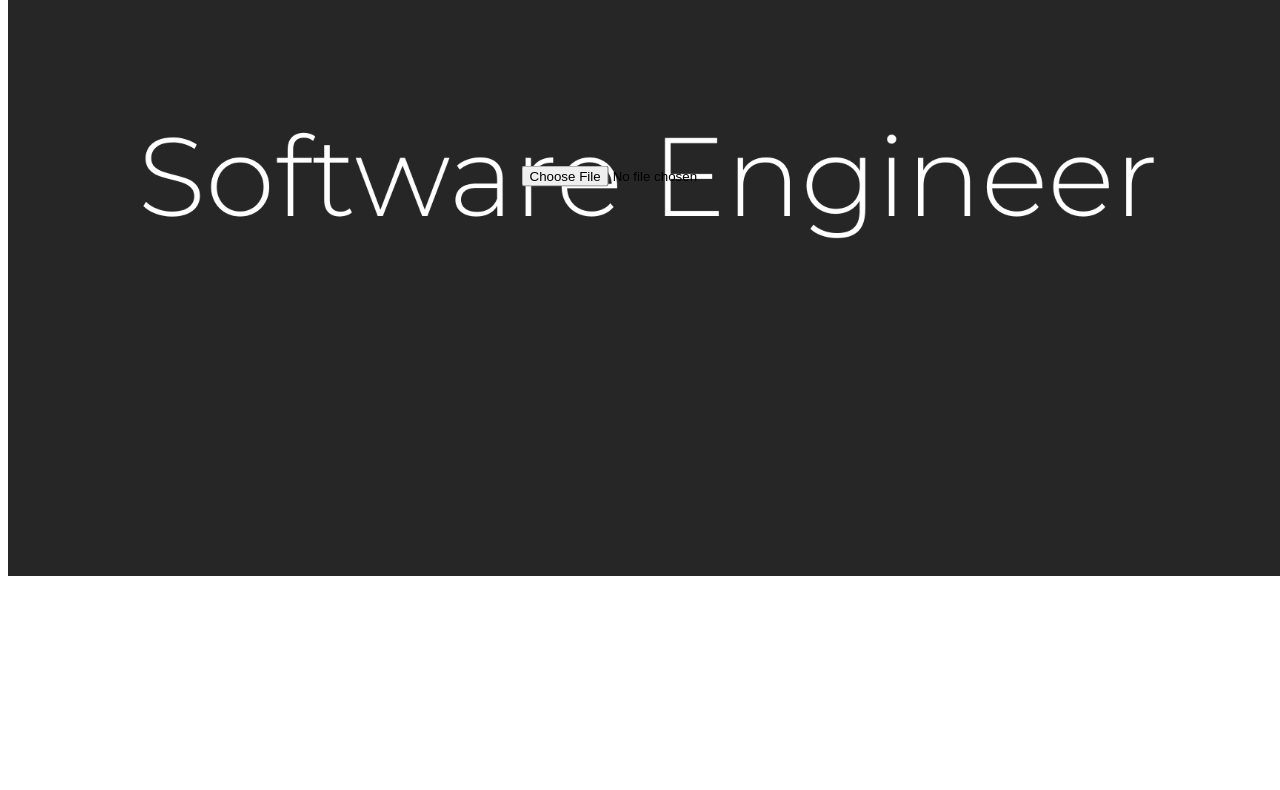
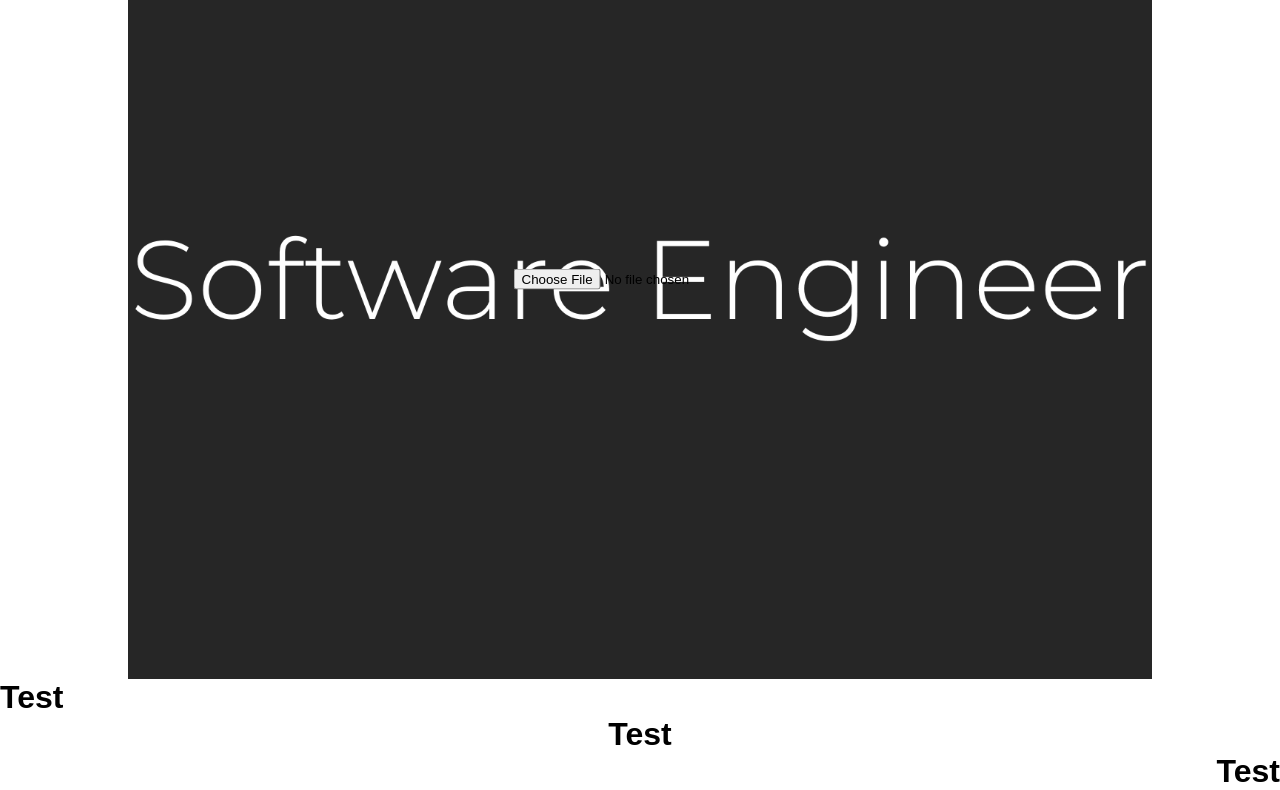
Before and after one commit to omarahmed8k/mockup-project, a plain HTML site: page index.html in a window 1280 px wide. Shown: the part 232-1022 px from the top of the page. Before the commit the page ends 816 px from the top, so only its background shows below. Drawn offline with Linux system fonts and the light colour scheme.

Commit message:
Refactor HTML structure and styles

```diff
--- a/index.html
+++ b/index.html
@@ -1,27 +1,41 @@
 <!DOCTYPE html>
 <html lang="en">
   <head>
-    <meta charset="UTF-8">
-    <meta name="viewport" content="width=device-width, initial-scale=1.0">
+    <meta charset="UTF-8" />
+    <meta name="viewport" content="width=device-width, initial-scale=1.0" />
     <title>Document</title>
   </head>
   <body>
     <style>
+      * {
+        box-sizing: border-box;
+        margin: 0;
+        padding: 0;
+      }
+
+      body {
+        font-family: Arial, sans-serif;
+        width: 100%;
+        height: 100vh;
+        overflow-x: hidden;
+      }
+
       .background-container {
         position: relative;
-        width: 100vw;
+        width: 100%;
         height: 100vh;
+        display: flex;
+        justify-content: center;
+        align-items: center;
         margin: 0;
         padding: 0;
       }
 
       .background-image {
-        width: 100%;
+        width: 80%;
         height: 100%;
+        margin: 0px auto;
         object-fit: cover;
-        position: absolute;
-        top: 0;
-        left: 0;
         z-index: -1;
       }
 
@@ -42,7 +56,7 @@
 
       #downloadBtn {
         padding: 10px 20px;
-        background-color: #4CAF50;
+        background-color: #4caf50;
         color: white;
         border: none;
         border-radius: 5px;
@@ -59,40 +73,49 @@
       }
     </style>
 
+    <h1 style="text-align: right">Test</h1>
+    <h1 style="text-align: center">Test</h1>
+    <h1 style="text-align: left">Test</h1>
+
     <div class="background-container">
-    <img src="./bg.png" alt="Background" class="background-image">
+      <img src="./bg.png" alt="Background" class="background-image" />
       <div class="content-container">
-        <input type="file" id="videoInput" accept="video/*">
+        <input type="file" id="videoInput" accept="video/*" />
         <video id="videoPreview" controls></video>
-        <br>
+        <br />
         <button id="downloadBtn">Download Video</button>
       </div>
     </div>
+
+    <h1 style="text-align: left">Test</h1>
+    <h1 style="text-align: center">Test</h1>
+    <h1 style="text-align: right">Test</h1>
+
     <canvas id="canvas"></canvas>
 
     <script>
-    const videoInput = document.getElementById('videoInput');
-    const videoPreview = document.getElementById('videoPreview');
-    const downloadBtn = document.getElementById('downloadBtn');
-    const canvas = document.getElementById('canvas');
-    const ctx = canvas.getContext('2d');
+      const videoInput = document.getElementById("videoInput");
+      const videoPreview = document.getElementById("videoPreview");
+      const downloadBtn = document.getElementById("downloadBtn");
+      const canvas = document.getElementById("canvas");
+      const ctx = canvas.getContext("2d");
 
-    videoInput.addEventListener('change', function(e) {
+      videoInput.addEventListener("change", function (e) {
         const file = e.target.files[0];
         if (file) {
           const videoUrl = URL.createObjectURL(file);
           videoPreview.src = videoUrl;
-            videoPreview.style.display = 'block';
-            downloadBtn.style.display = 'inline-block';
+          videoPreview.style.display = "block";
+          downloadBtn.style.display = "inline-block";
         }
       });
 
-    downloadBtn.addEventListener('click', async function() {
+      downloadBtn.addEventListener("click", async function () {
         // Disable button while processing
         downloadBtn.disabled = true;
-        downloadBtn.textContent = 'Processing...';
+        downloadBtn.textContent = "Processing...";
 
-        const backgroundImg = document.querySelector('.background-image');
+        const backgroundImg = document.querySelector(".background-image");
 
         // Set canvas size to match video dimensions
         canvas.width = window.innerWidth;
@@ -101,23 +124,23 @@
         // Create MediaRecorder
         const stream = canvas.captureStream();
         const recorder = new MediaRecorder(stream, {
-            mimeType: 'video/webm;codecs=vp8'
+          mimeType: "video/webm;codecs=vp8",
         });
 
         const chunks = [];
-        recorder.ondataavailable = e => chunks.push(e.data);
+        recorder.ondataavailable = (e) => chunks.push(e.data);
         recorder.onstop = () => {
-            const blob = new Blob(chunks, { type: 'video/webm' });
+          const blob = new Blob(chunks, { type: "video/webm" });
           const url = URL.createObjectURL(blob);
-            const a = document.createElement('a');
+          const a = document.createElement("a");
           a.href = url;
-            a.download = 'recorded-video.webm';
+          a.download = "recorded-video.webm";
           a.click();
           URL.revokeObjectURL(url);
 
           // Re-enable button after download starts
           downloadBtn.disabled = false;
-            downloadBtn.textContent = 'Download Video';
+          downloadBtn.textContent = "Download Video";
         };
 
         // Start recording
@@ -146,7 +169,7 @@
         drawFrame();
 
         // Add event listener to stop recording when video ends
-        videoPreview.addEventListener('ended', () => {
+        videoPreview.addEventListener("ended", () => {
           recorder.stop();
         });
       });
```
Lines whose indentation alone changed are shown as unchanged.
